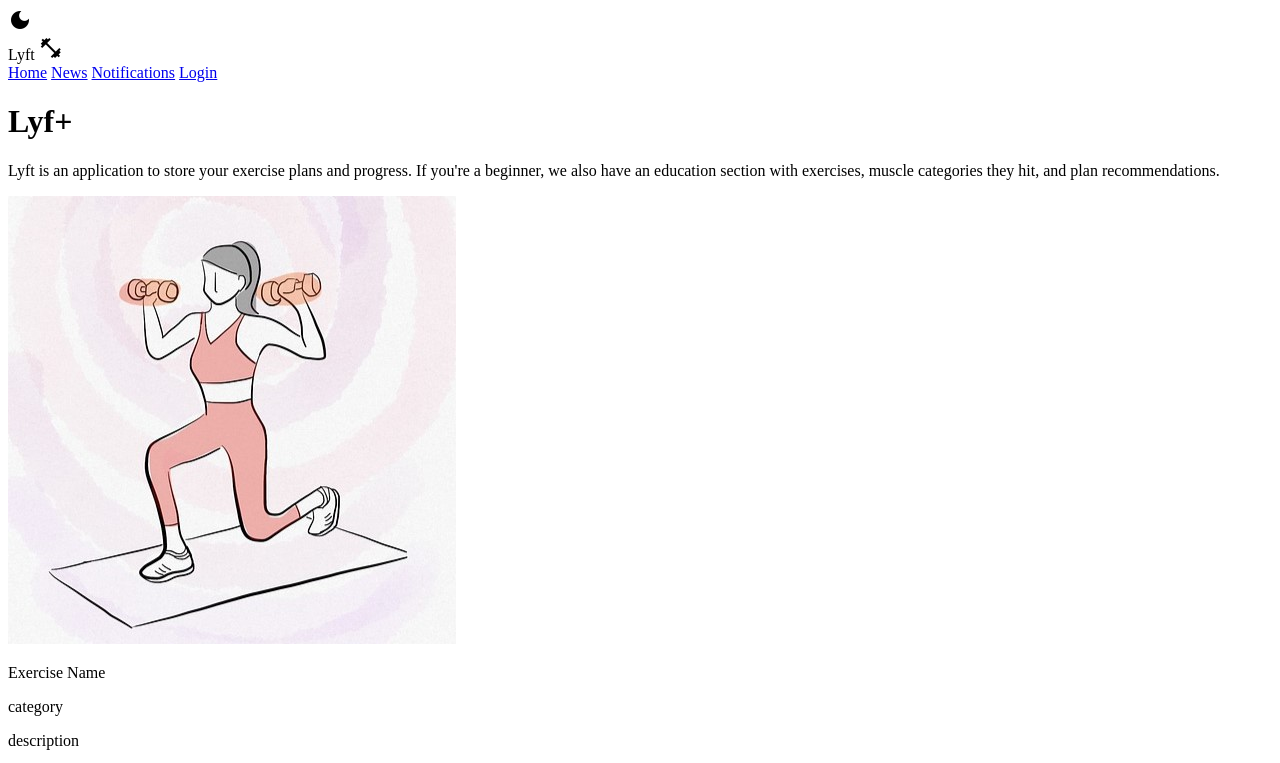
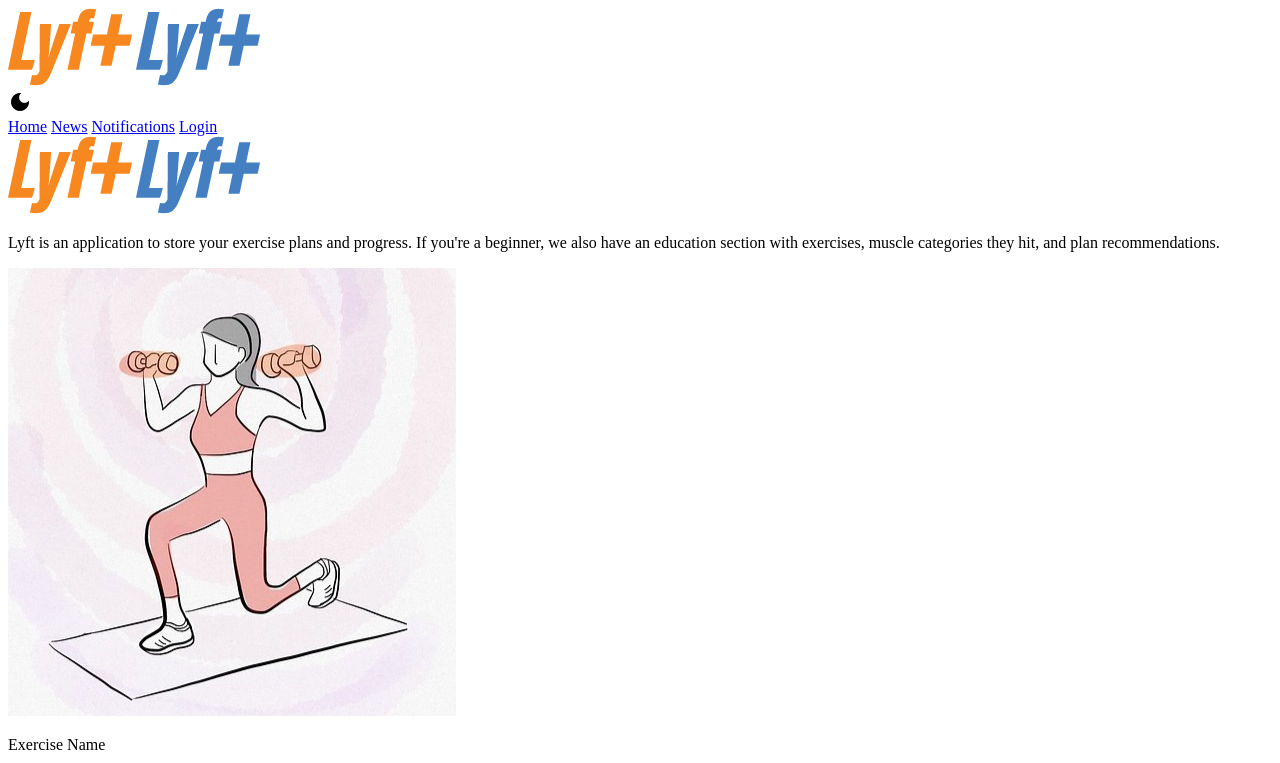
Before and after one commit to blissfulsaint/lyft, a website built with Vite: page src/index.html in a window 1280 px wide. Shown: the top 763 px of the page. Built offline with nearby package versions, Linux system fonts and the light colour scheme.

Commit message:
more style changes

```diff
--- a/src/index.html
+++ b/src/index.html
@@ -83,12 +83,12 @@ footer {
 <body>
     <!-- Header Section -->
     <header>
+        <div class="head1">
+            <img src="images/lyftlogolight.png" class="logolight">
+            <img src="images/lyftlogodark.png" class="logodark">
+        </div>
         <div class="dark_mode">
             <i id="theme-btn" class="material-icons">dark_mode</i>
-        </div>
-        <div class="head1">
-            <span>Lyft</span>
-            <span class="material-icons">fitness_center</span>
         </div>
     </header>
 
@@ -104,7 +104,9 @@ footer {
     <main class = "body_sec">
         <div id="hero">
             <div id="hero-img" class="img-container">
-                <h1>Lyf+</h1>
+                <!-- <h1>Lyf+</h1> -->
+                <img class="logolight" src="images/lyftlogolight.png">
+                <img class="logodark" src="images/lyftlogodark.png">
             </div>
             <div>
                 <p>Lyft is an application to store your exercise plans and progress.
--- a/src/scss/block/_header.scss
+++ b/src/scss/block/_header.scss
@@ -1,16 +1,25 @@
 @import "_body.scss";
 @import "../composition/theme";
 
+header {
+    display: grid;
+    grid-template-columns: 1fr 1fr;
+    .dark_mode {
+        width: fit-content;
+        height: fit-content;
+        display: block;
+        margin: auto 10px auto auto;
+    }
+}
 .head1 {
     font-size:3em;
     color: $primary-color-light;
     font-weight:bold;
     text-align: center;
-}
-.head2 {
-    font-size:1em;
-    margin-left:10px;
-    margin-bottom:15px;
+    img {
+        margin: 10px .3em;
+        height: 1em;
+    }
 }
 .dark_mode:hover {
     cursor: pointer;
--- a/src/scss/block/_main.scss
+++ b/src/scss/block/_main.scss
@@ -15,7 +15,7 @@
          }
 
         border-radius: 0 0 0 100%;
-        h1 {
+        img {
             position: absolute;
             top: 60%;
             left: 7%;
@@ -43,6 +43,7 @@
             display: block;
             height: 9em;
             overflow: hidden;
+            border-radius: 10%;
         }
     }
 }
--- a/src/scss/composition/_theme.scss
+++ b/src/scss/composition/_theme.scss
@@ -21,6 +21,14 @@ $hover-color: rgb(228, 228, 228);
     }
 }
 
+.logolight {
+    display: block;
+}
+
+.logodark {
+    display: none;
+}
+
 a {
     transition: $hover-transition;
     color: white;
@@ -32,9 +40,6 @@ a {
 
 .dark_mode {
     .material-icons{
-        position: absolute;
-        top: 10px;
-        left: 10px;
         transition: $hover-transition;
         &:hover {
             color: $primary-color-dark;
@@ -76,6 +81,12 @@ a {
     .card {
         border-color: $primary-color-dark;
     }
+    .logolight {
+        display: none;
+    }
+    .logodark {
+        display: block;
+    }
 }
 
 .material-icons {
```
Also changed, not shown: src/main.js (line endings or trailing spaces).
